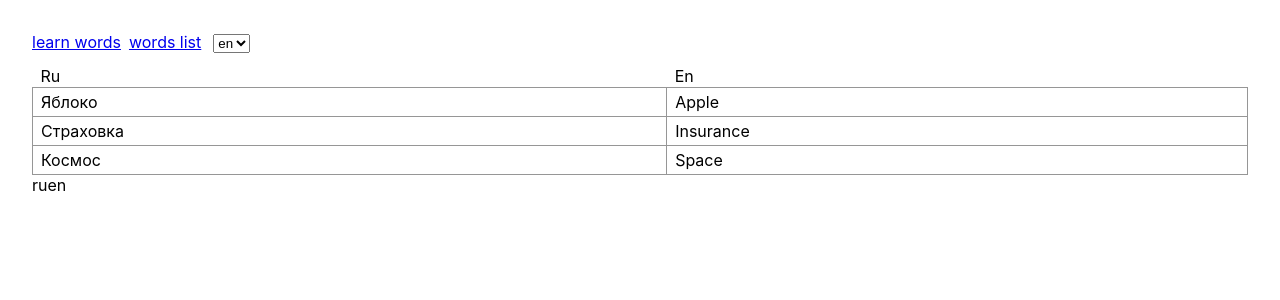
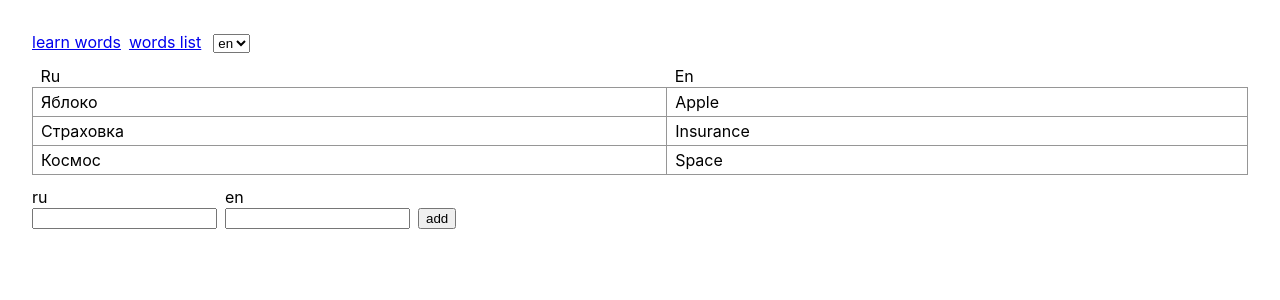
Before and after one commit to NaMax66/word-cards, a Vue app: page /words-list in a window 1280 px wide. Shown: the top 300 px of the page. Built offline with nearby package versions, Linux system fonts and the light colour scheme.

Commit message:
add create word form

```diff
--- a/src/assets/atomic.css
+++ b/src/assets/atomic.css
@@ -18,8 +18,22 @@
   margin-top: calc(var(--space) * 3) !important;
 }
 
+.ml-auto {
+  margin-left: auto !important;
+}
+
+.d-block {
+  display: block !important;
+}
+.d-flex {
+  display: flex !important;
+}
 .d-inline-block {
   display: inline-block !important;
+}
+
+.align-end {
+  align-items: end !important;
 }
 
 .w-100 {
--- a/src/locales/en.ts
+++ b/src/locales/en.ts
@@ -1,4 +1,5 @@
 export default {
+  add: 'add',
   flip: 'flip',
   'learn words': 'learn words',
   'words list': 'words list'
--- a/src/locales/ru.ts
+++ b/src/locales/ru.ts
@@ -1,4 +1,5 @@
 export default {
+  add: 'Добавить',
   flip: 'перевернуть',
   'learn words': 'учить слова',
   'words list': 'список слов'
--- a/src/views/WordsList.vue
+++ b/src/views/WordsList.vue
@@ -1,16 +1,28 @@
 <script lang="ts">
 import { defineComponent } from 'vue'
 import WordsTable from '@/components/WordsTable.vue'
+import { useLangStore } from '@/stores/languages'
+import { useWordListStore } from '@/stores/word-list'
 
 export default defineComponent({
   components: { WordsTable },
   setup() {
-    const firstLang = 'ru'
-    const secondLang = 'en'
+    const { userLang, targetLang } = useLangStore()
+    const { addBond: addBondInStore } = useWordListStore()
+
+    const addBond = (e: SubmitEvent) => {
+      const formData = new FormData(e.target as HTMLFormElement)
+      addBondInStore({
+        [userLang]: formData.get('userLang'),
+        [targetLang]: formData.get('targetLang')
+      })
+    }
 
     return {
-      firstLang,
-      secondLang
+      userLang,
+      targetLang,
+
+      addBond
     }
   }
 })
@@ -19,9 +31,16 @@ export default defineComponent({
 <template>
   <main>
     <words-table class="mt-3 w-100" />
-    <form>
-      <label for="firstLang">{{ firstLang }}</label>
-      <label for="secondLang">{{ secondLang }}</label>
+    <form class="d-flex align-end mt-3" @submit.prevent="addBond">
+      <div>
+        <label class="d-block" for="userLang">{{ userLang }}</label>
+        <input id="userLang" name="userLang">
+      </div>
+      <div class="ml-2">
+        <label class="d-block" for="targetLang">{{ targetLang }}</label>
+        <input id="targetLang" name="targetLang">
+      </div>
+      <button class="ml-2" type="submit">{{ $t('add') }}</button>
     </form>
   </main>
 </template>
```
